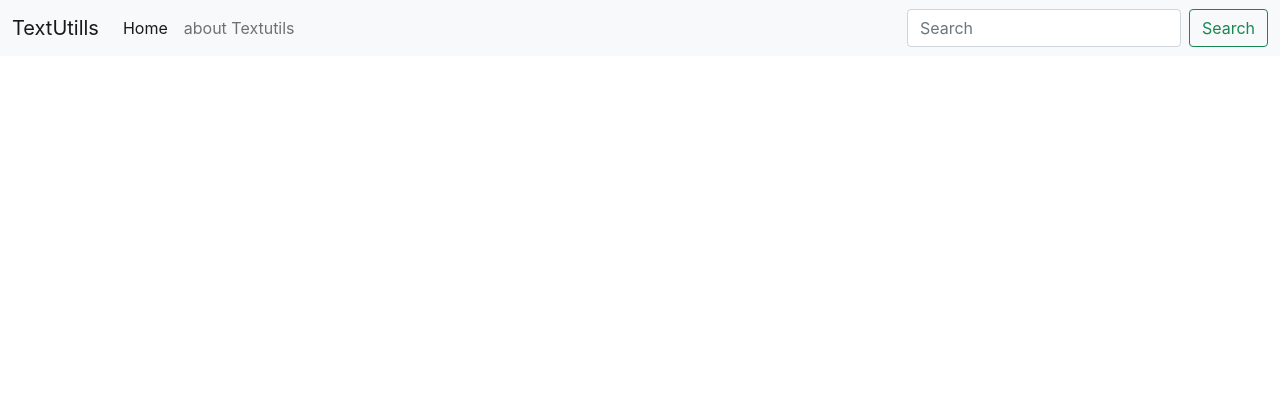
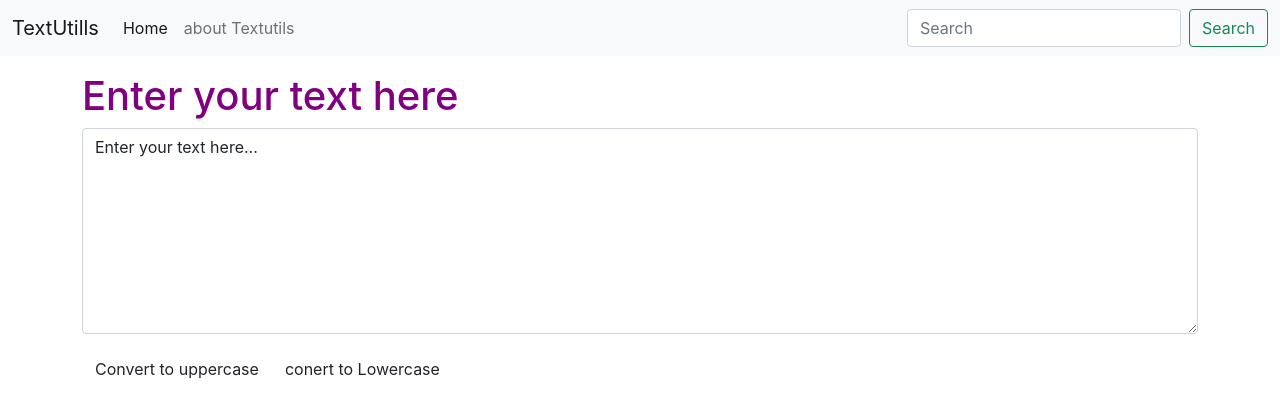
Before and after one commit to prajprad751/web, a React (Create React App) app: page / in a window 1280 px wide. Shown: the top 416 px of the page. Built offline with nearby package versions, Linux system fonts and the light colour scheme.

Commit message:
Button are working

```diff
--- a/src/App.js
+++ b/src/App.js
@@ -1,14 +1,18 @@
-import logo from './logo.svg';
-import './App.css';
-import Navbar from './Component/Navbar';
+import logo from "./logo.svg";
+import "./App.css";
+import Navbar from "./Component/Navbar";
+import Textfield from "./Component/Textfield";
 
 function App() {
   return (
-   <>
-   {<Navbar title="TextUtills" aboutText="about Textutils"/>}
-   {/*<Navbar/>*/}
-
-   </>
+    <>
+      {<Navbar title="TextUtills" aboutText="about Textutils" />}
+      {/*<Navbar/>*/}
+      <div className="container my-3">
+        <Textfield heading="Enter your text here" />
+        {/*<Textfield />*/}
+      </div>
+    </>
   );
 }
 
--- /dev/null
+++ b/src/Component/Textfield.js
@@ -0,0 +1,42 @@
+import React, { useState } from "react";
+
+export default function Textfield(props) {
+  const handleUpClick = () => {
+    //console.log("Upper case was clikced" + text);
+    let newtext = text.toUpperCase();
+    setText(newtext);
+  };
+
+  const handleLoClick = () => {
+    //console.log("Upper case was clikced" + text);
+    let newtext = text.toLowerCase();
+    setText(newtext);
+  };
+
+  const handlOnChange = (event) => {
+    //console.log("On Change");
+    setText(event.target.value);
+  };
+  const [text, setText] = useState("Enter your text here...");
+  //setText("newtext");
+  return (
+    <div>
+      <h1>{props.heading}</h1>
+      <div className="mb-3">
+        <textarea
+          className="form-control"
+          value={text}
+          onChange={handlOnChange}
+          id="myBox"
+          rows="8"
+        ></textarea>
+      </div>
+      <button className="btb btn primary" onClick={handleUpClick}>
+        Convert to uppercase
+      </button>
+      <button className="btn btn secondary" onClick={handleLoClick}>
+        conert to Lowercase
+      </button>
+    </div>
+  );
+}
```
